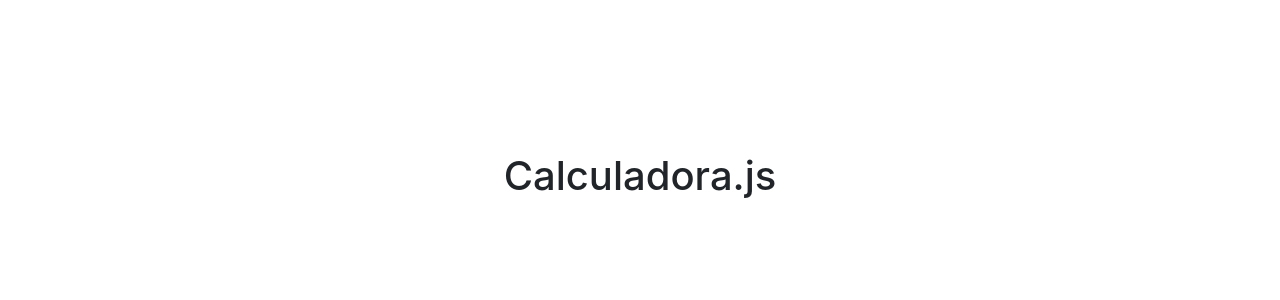
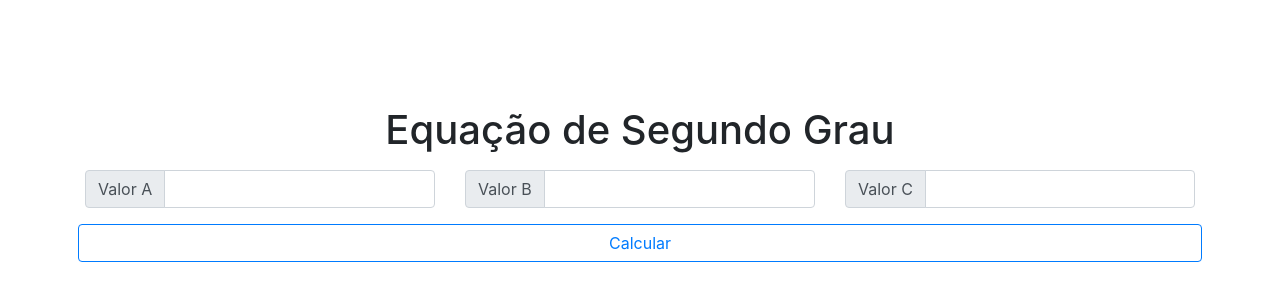
Before and after one commit to henrilhos-archives/second-degree-equation, a Vue app: page / in a window 1280 px wide. Shown: the part 216-516 px from the top of the page. Built offline with nearby package versions, Linux system fonts and the light colour scheme.

Commit message:
botões e etc

```diff
--- a/src/App.vue
+++ b/src/App.vue
@@ -2,7 +2,33 @@
   <div id="app">
     <div class="container" style="position: absolute; top: 50%; left: 50%; transform: translate(-50%, -50%);">
       <div class="mb-3 h1 text-center" id="page-title">
-        Calculadora.js
+        Equação de Segundo Grau
+      </div>
+
+      <div class="row">
+        <div class="input-group mb-3 col">
+          <div class="input-group-prepend">
+            <span class="input-group-text">Valor A</span>
+          </div>
+          <input v-model="valorA" type="number" class="form-control">
+        </div>
+        <div class="input-group mb-3 col">
+          <div class="input-group-prepend">
+            <span class="input-group-text">Valor B</span>
+          </div>
+          <input v-model="valorB" type="number" class="form-control">
+        </div>
+        <div class="input-group mb-3 col">
+          <div class="input-group-prepend">
+            <span class="input-group-text">Valor C</span>
+          </div>
+          <input v-model="valorC" type="number" class="form-control">
+        </div>
+      </div>
+      <div class="row">
+        <button class="btn col btn-outline-primary mx-2">
+          Calcular
+        </button>
       </div>
     </div>
   </div>
@@ -12,14 +38,3 @@
 export default {
 }
 </script>
-
-<style>
-/* #app {
-  font-family: 'Avenir', Helvetica, Arial, sans-serif;
-  -webkit-font-smoothing: antialiased;
-  -moz-osx-font-smoothing: grayscale;
-  text-align: center;
-  color: #2c3e50;
-  margin-top: 60px;
-} */
-</style>
```
